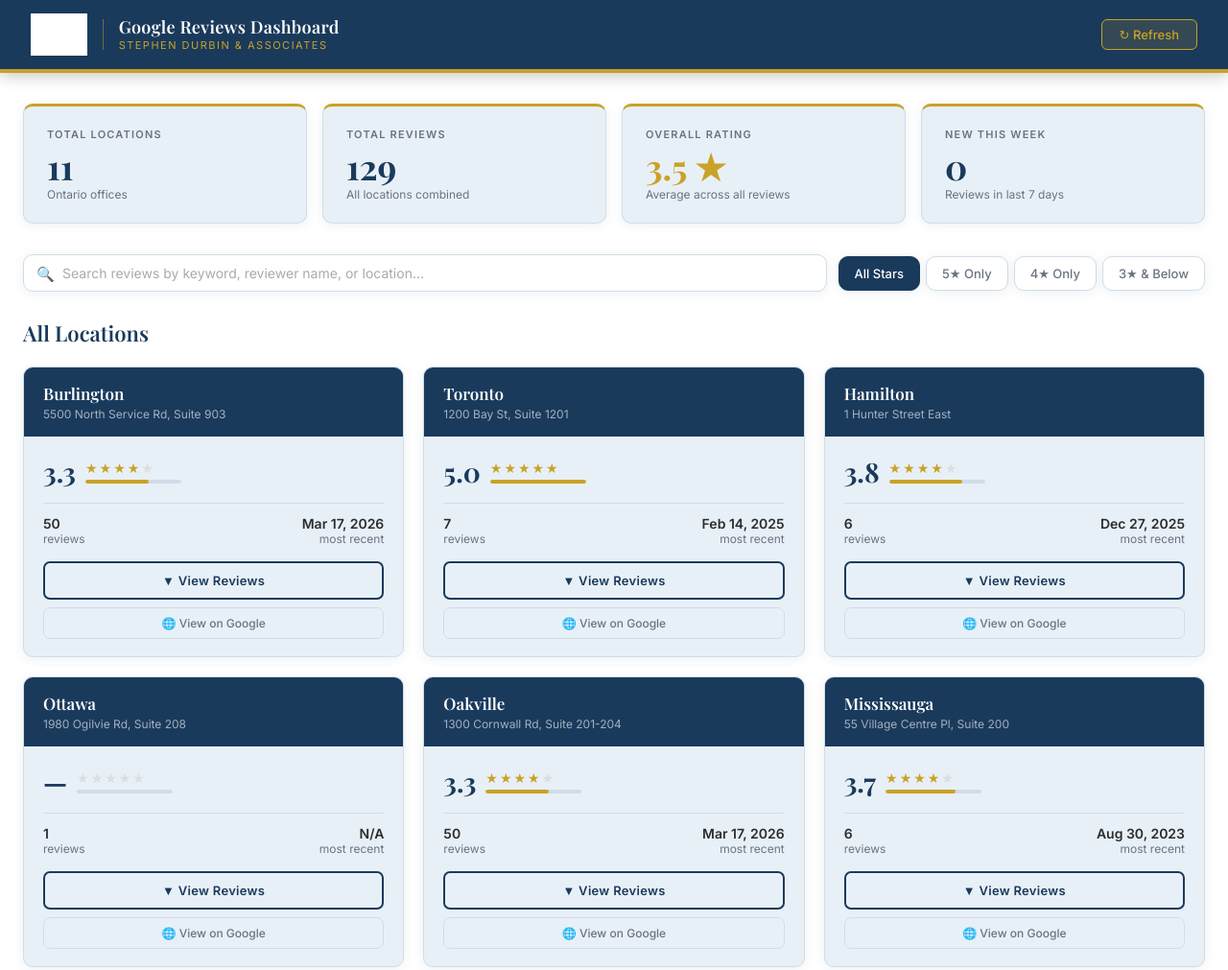
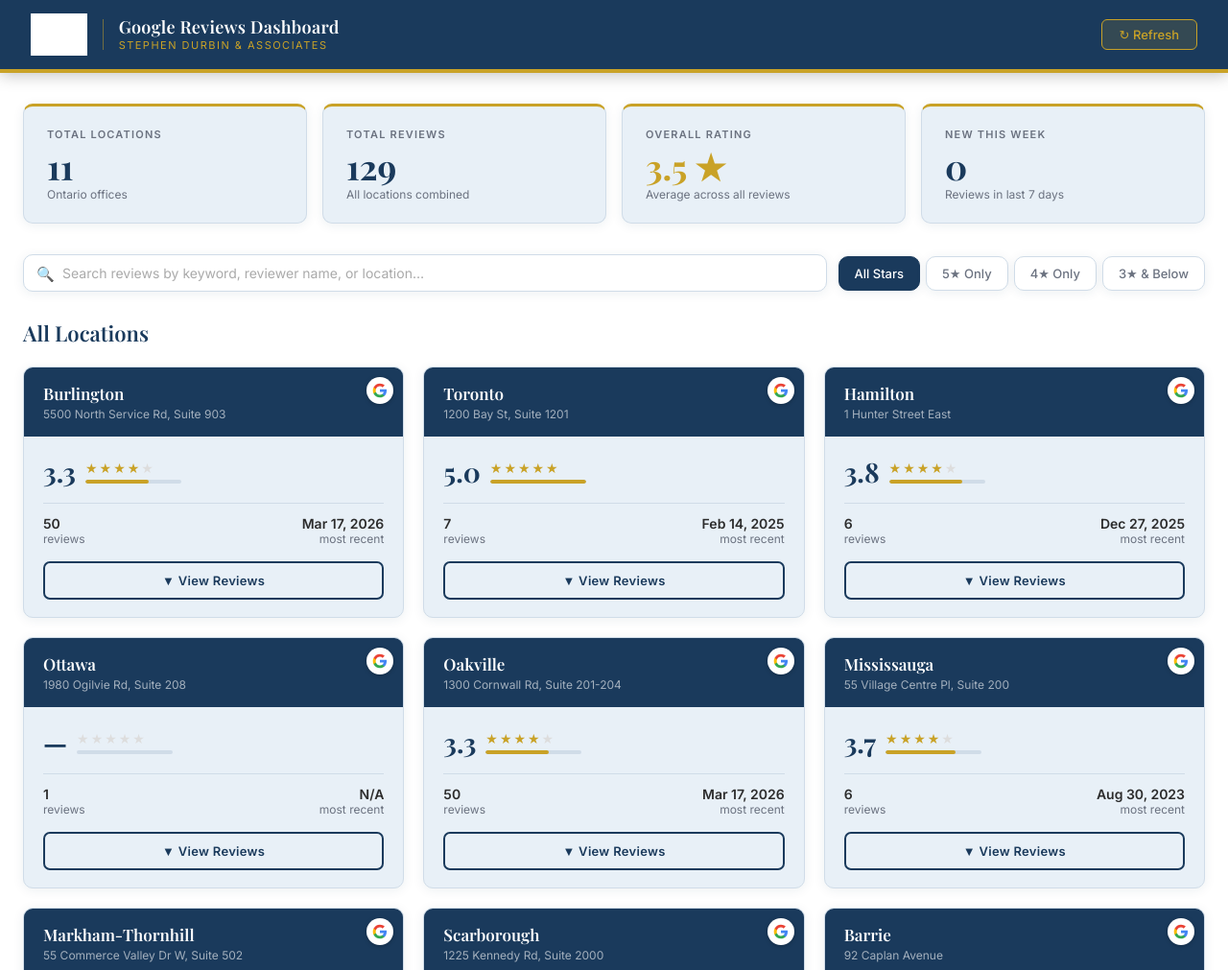
Before and after one commit to lcardilli/sda-reviews-dashboard, a website: page index.html in a window 1280 px wide. Shown: the top 1011 px of the page at 96% size. Drawn offline with nearby package versions, Linux system fonts and the light colour scheme; grey boxes are pictures that could not be loaded.

Commit message:
feat: replace View on Google button with circular G icon in card header

```diff
--- a/index.html
+++ b/index.html
@@ -252,6 +252,31 @@
     .location-card-header {
       background: var(--navy);
       padding: 16px 20px;
+      position: relative;
+    }
+    .gbp-icon {
+      position: absolute;
+      top: 10px;
+      right: 10px;
+      width: 28px;
+      height: 28px;
+      background: #fff;
+      border-radius: 50%;
+      display: flex;
+      align-items: center;
+      justify-content: center;
+      box-shadow: 0 1px 4px rgba(0,0,0,0.25);
+      transition: transform 0.15s, box-shadow 0.15s;
+      text-decoration: none;
+      flex-shrink: 0;
+    }
+    .gbp-icon:hover {
+      transform: scale(1.12);
+      box-shadow: 0 3px 8px rgba(0,0,0,0.3);
+    }
+    .gbp-icon svg {
+      width: 16px;
+      height: 16px;
     }
     .location-name {
       font-family: 'Playfair Display', serif;
@@ -330,26 +355,6 @@
       background: var(--navy);
       color: var(--gold);
       border-color: var(--navy);
-    }
-    .google-link {
-      display: block;
-      width: 100%;
-      padding: 8px;
-      margin-top: 8px;
-      background: transparent;
-      border: 1px solid var(--border);
-      border-radius: 7px;
-      color: var(--text-muted);
-      font-size: 12px;
-      font-family: 'Inter', sans-serif;
-      font-weight: 500;
-      text-align: center;
-      text-decoration: none;
-      transition: border-color 0.2s, color 0.2s;
-    }
-    .google-link:hover {
-      border-color: #4285F4;
-      color: #4285F4;
     }
 
     /* ─── REVIEWS PANEL ─── */
@@ -793,6 +798,15 @@
           <div class="location-card-header">
             <div class="location-name">${escape(locName)}${newCountLoc > 0 ? ` <span class="new-badge">${newCountLoc} new</span>` : ''}</div>
             <div class="location-address">${escape(address)}</div>
+            ${googleUrls[locName] ? `
+            <a class="gbp-icon" href="${googleUrls[locName]}" target="_blank" rel="noopener noreferrer" title="View on Google">
+              <svg xmlns="http://www.w3.org/2000/svg" viewBox="0 0 24 24">
+                <path d="M22.56 12.25c0-.78-.07-1.53-.2-2.25H12v4.26h5.92c-.26 1.37-1.04 2.53-2.21 3.31v2.77h3.57c2.08-1.92 3.28-4.74 3.28-8.09z" fill="#4285F4"/>
+                <path d="M12 23c2.97 0 5.46-.98 7.28-2.66l-3.57-2.77c-.98.66-2.23 1.06-3.71 1.06-2.86 0-5.29-1.93-6.16-4.53H2.18v2.84C3.99 20.53 7.7 23 12 23z" fill="#34A853"/>
+                <path d="M5.84 14.09c-.22-.66-.35-1.36-.35-2.09s.13-1.43.35-2.09V7.07H2.18C1.43 8.55 1 10.22 1 12s.43 3.45 1.18 4.93l2.85-2.22.81-.62z" fill="#FBBC05"/>
+                <path d="M12 5.38c1.62 0 3.06.56 4.21 1.64l3.15-3.15C17.45 2.09 14.97 1 12 1 7.7 1 3.99 3.47 2.18 7.07l3.66 2.84c.87-2.6 3.3-4.53 6.16-4.53z" fill="#EA4335"/>
+              </svg>
+            </a>` : ''}
           </div>
           <div class="location-card-body">
             <div class="rating-row">
@@ -817,7 +831,6 @@
             <button class="view-btn${isActive ? ' active' : ''}" onclick="togglePanel('${locName.replace(/'/g,"\\'")}')">
               ${isActive ? '▲ Hide Reviews' : '▼ View Reviews'}
             </button>
-            ${googleUrls[locName] ? `<a class="google-link" href="${googleUrls[locName]}" target="_blank" rel="noopener noreferrer">&#x1F310; View on Google</a>` : ''}
           </div>
         </div>
       `;
```
